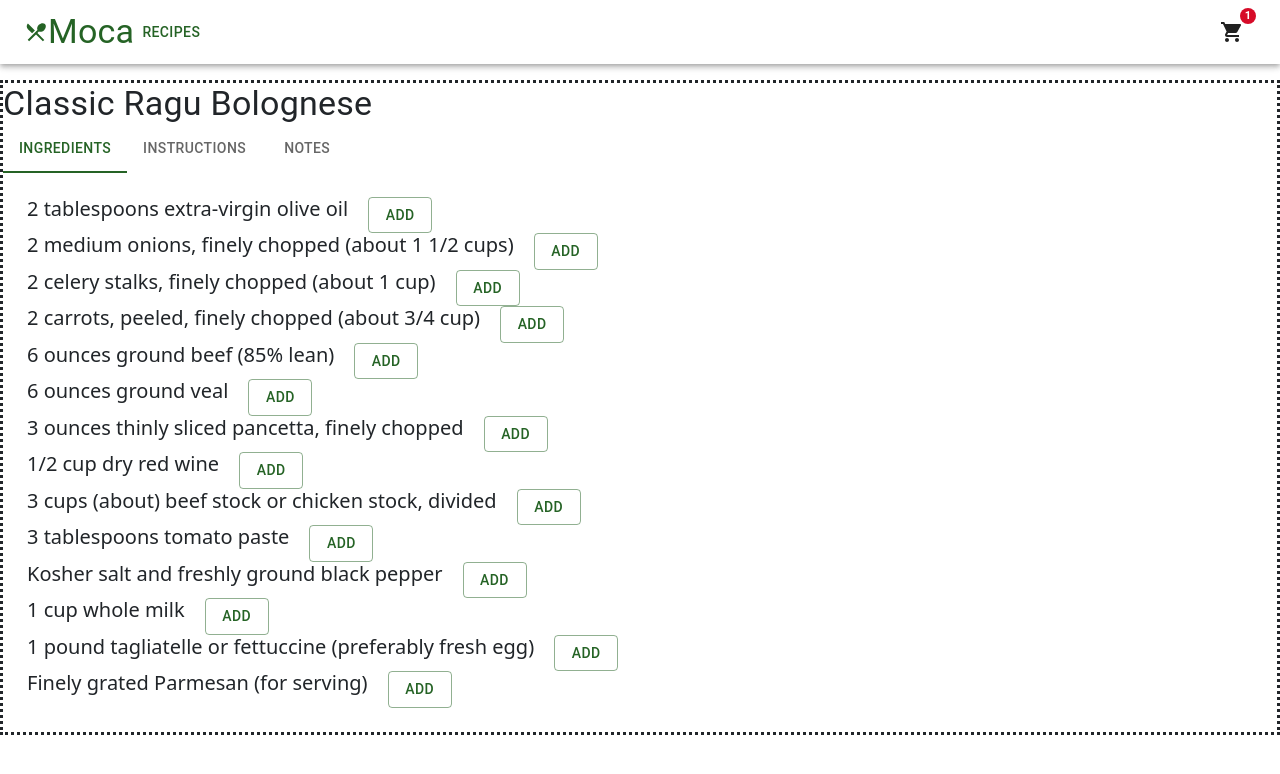
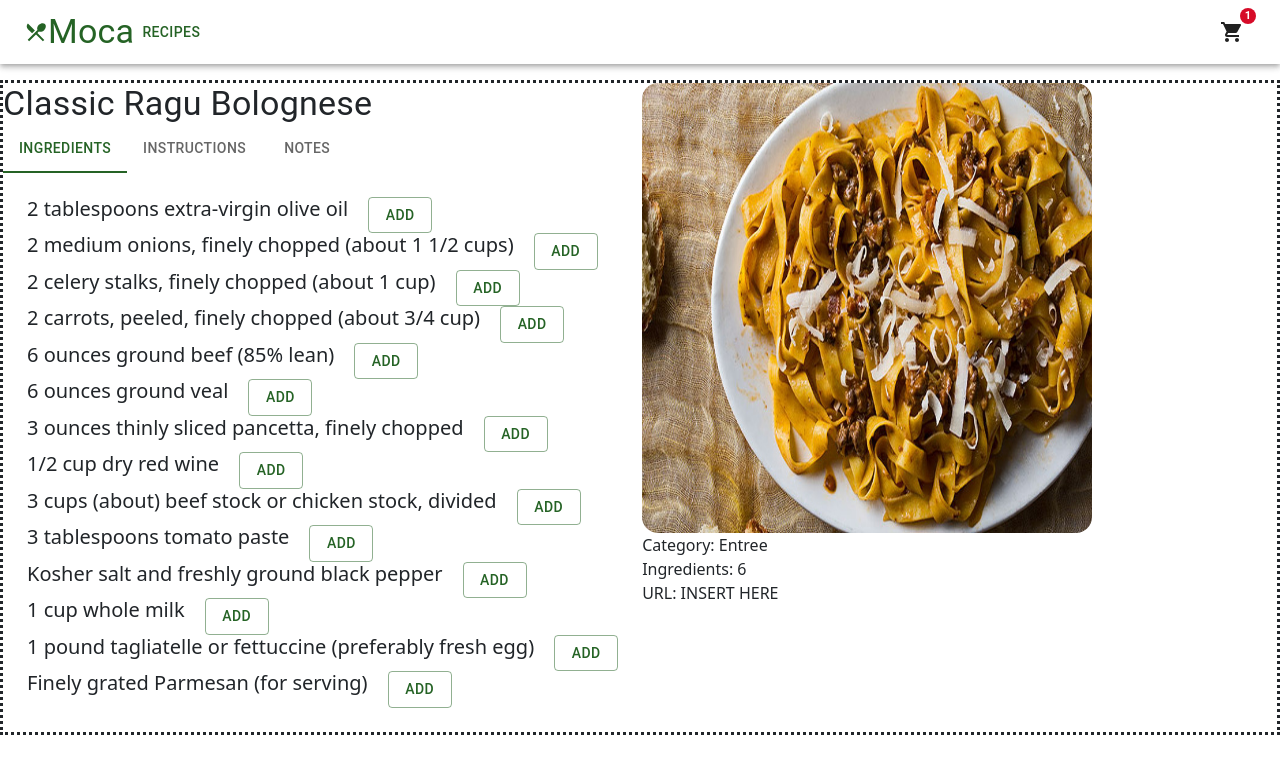
Before and after one commit to rylanlorance/Meal_Prep_Bot_Front_End, a React (Create React App) app: page /recipe-detailed in a window 1280 px wide. Shown: the top 774 px of the page. Built offline with nearby package versions, Linux system fonts and the light colour scheme.

Commit message:
Add changes

```diff
--- a/src/components/Recipe/RecipeDetailed/RecipeDetailed.jsx
+++ b/src/components/Recipe/RecipeDetailed/RecipeDetailed.jsx
@@ -44,9 +44,9 @@ function RecipeDetailed(props) {
         <RecipeDetailedInstructions value={tabValue} index={1} recipe={recipe}/>
         <RecipeDetailedNotes value={tabValue} index={2} />
       </Box>
-      {/* <Box className="recipe-detailed-right-box">
+      <Box className="recipe-detailed-right-box">
         <RecipeDetailedRightBox></RecipeDetailedRightBox>
-      </Box> */}
+      </Box>
     </Box>
   );
 }
```
